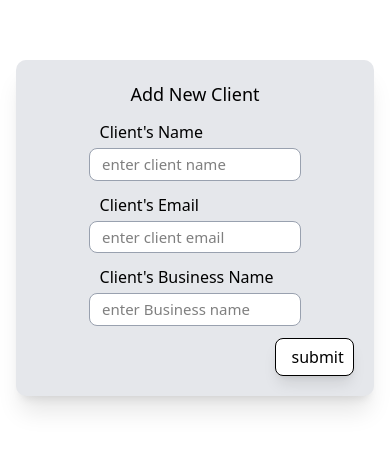
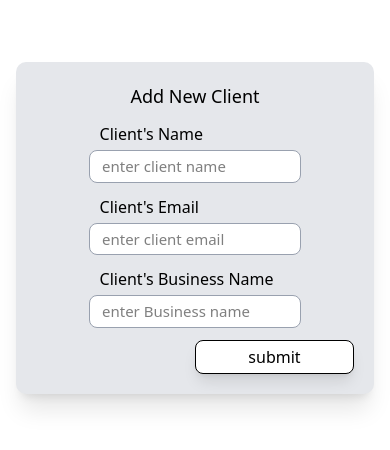
Before and after one commit to DeveloperIrkhan/mini-client-portal, a Next.js app: page /client/add-new-client in a window 390 px wide. Shown: the part 194-644 px from the top of the page. Built offline with nearby package versions, Linux system fonts and the light colour scheme.

Commit message:
`Update AddNewUserComponent button class names and sizes`

```diff
--- a/components/AddNewUserComponent.tsx
+++ b/components/AddNewUserComponent.tsx
@@ -95,7 +95,7 @@ const AddNewUserComponent = () => {
         <div className="flex w-full justify-end">
           <button
             type="submit"
-            className="shadow-lg w-1/4 hover:shadow-xl hover:text-white hover:border-white hover:bg-black hover:translate-y-1.5 hoverEffect bg-white text-black border border-black rounded-md px-4 py-1.5"
+            className="shadow-lg md:w-1/4 w-2/4 hover:shadow-xl hover:text-white hover:border-white hover:bg-black hover:translate-y-1.5 hoverEffect bg-white text-black border border-black rounded-md md:px-4 md:py-1.5 px-2 py-1"
           >
             {isLoading ? "Loading...." : "submit"}
           </button>
```
